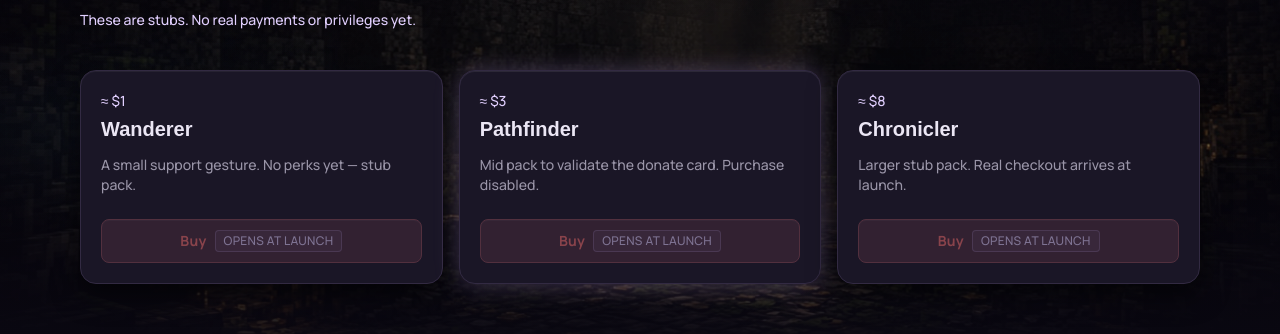
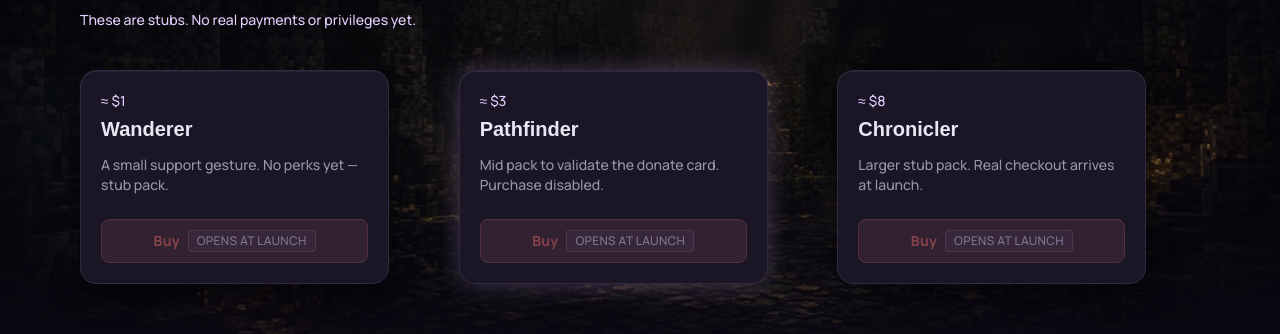
Before and after one commit to glapin522-ops/dunecraft, a Next.js app: page /en/donate in a window 1280 px wide. Shown: the part 243-577 px from the top of the page. Built offline with nearby package versions, Linux system fonts and the light colour scheme; no server answers; a web font is replaced by a local one.

Commit message:
feat(donate): hover slide-out on pack cards

```diff
--- a/app/[locale]/donate/page.tsx
+++ b/app/[locale]/donate/page.tsx
@@ -1,9 +1,7 @@
 import type { Metadata } from "next";
 import { notFound } from "next/navigation";
-import { Button } from "@/components/Button";
-import { Card } from "@/components/Card";
 import { DonateBg } from "@/components/DonateBg";
-import { StubBadge } from "@/components/StubBadge";
+import { DonatePackCard } from "@/components/DonatePackCard";
 import { donatePacks } from "@/content/donate";
 import { getDictionary } from "@/lib/dictionaries";
 import { isLocale, type Locale } from "@/lib/i18n";
@@ -47,27 +45,7 @@ export default async function DonatePage({ params }: Props) {
 
         <div className="mt-10 grid gap-4 sm:grid-cols-2 lg:grid-cols-3">
           {donatePacks.map((pack) => (
-            <Card
-              key={pack.id}
-              className={
-                pack.featured ? "border-gold/40 glow-ring-gold" : ""
-              }
-            >
-              <p className="text-sm font-medium text-gold-light">
-                {pack.priceLabel[locale]}
-              </p>
-              <h2 className="mt-1 text-xl font-semibold">{pack.title[locale]}</h2>
-              <p className="mt-3 text-sm text-muted">{pack.description[locale]}</p>
-              <Button
-                variant="danger"
-                disabled
-                className="mt-6 w-full"
-                aria-disabled="true"
-              >
-                {dict.donate.buy}
-                <StubBadge label={dict.donate.buyDisabled} />
-              </Button>
-            </Card>
+            <DonatePackCard key={pack.id} pack={pack} locale={locale} dict={dict} />
           ))}
         </div>
       </div>
```
